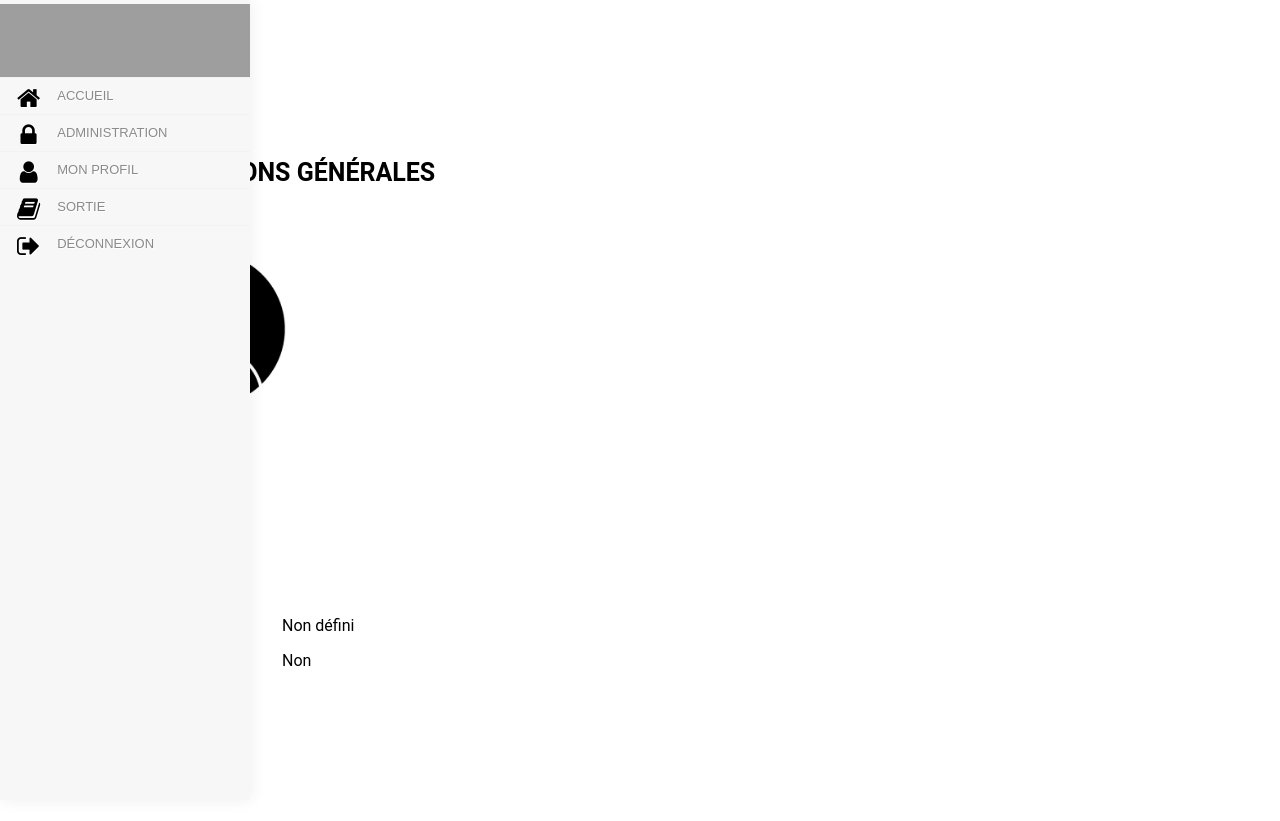
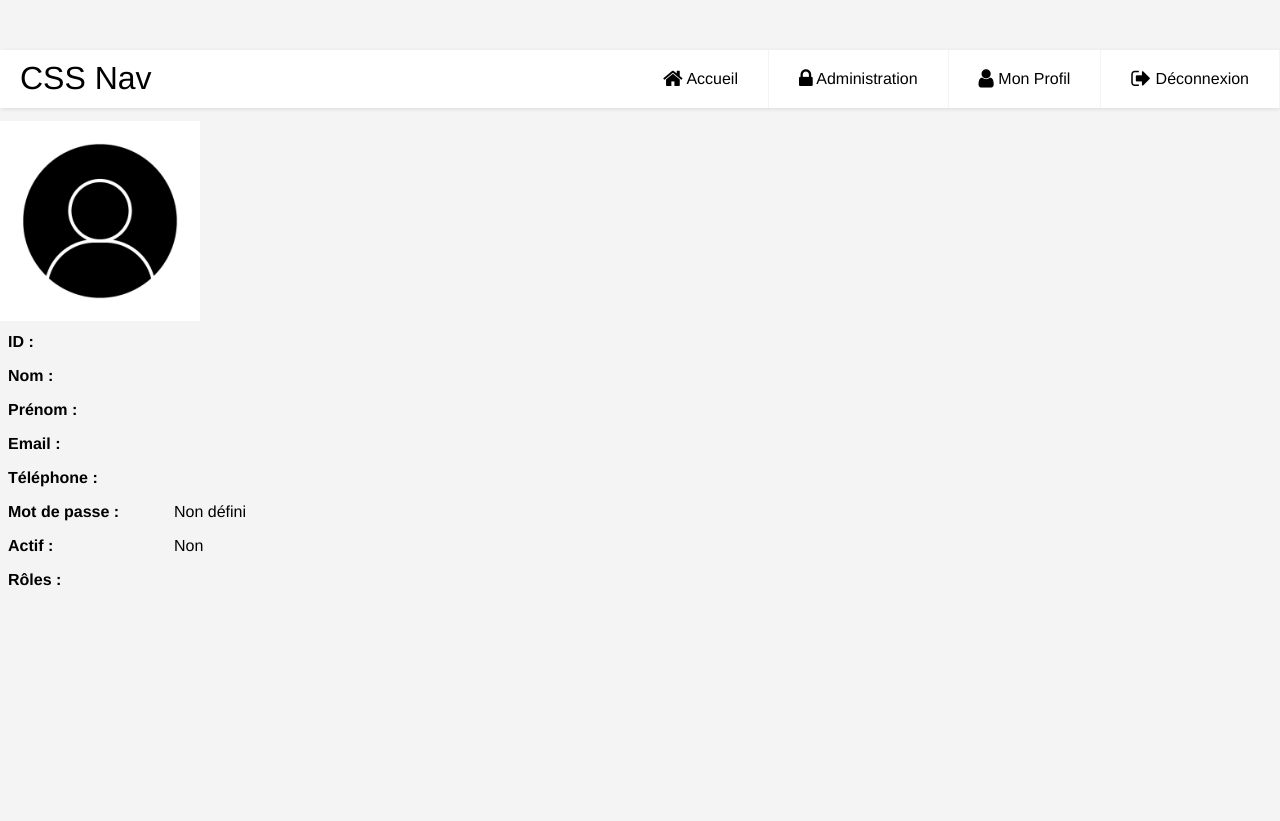
Before and after one commit to amounille/ENIProjetSymfonyReal, a Symfony app: template templates/participant/show.html.twig in a window 1280 px wide. After the commit the page ends 586 px from the top, so only its background shows below. Run offline with Twig, Linux system fonts and the light colour scheme; the template is opened without the code that fills it, so the values that code supplies are empty; some libraries are stand-ins or nearby versions; some web fonts are replaced; grey boxes are pictures that could not be loaded.

Commit message:
twig update

```diff
--- a/templates/base.html.twig
+++ b/templates/base.html.twig
@@ -11,219 +11,145 @@
     {% block stylesheets %}
         {{ encore_entry_link_tags('app') }}
         <style>
-            *{
-                font-family: 'Roboto', sans-serif;
-            }
             body {
-    padding: 100px;
-}
-            .main-menu {
-                display: flex;
-                flex-direction: column;
-                justify-content: center;
-                align-items: center;
+                margin: 0;
+                font-family: Helvetica, sans-serif;
+                background-color: #f4f4f4;
             }
 
-            .settings {
-                height:73px;
-                float:left;
-                background:url( https://s3.postimg.org/bqfooag4z/startific.jpg);
-                background-repeat:no-repeat;
-                width:250px;
-                margin:0px;
-                text-align: center;
-                font-size:20px;
-                font-family: 'Strait', sans-serif;
-
+            a {
+                color: #000;
             }
 
-            .scrollbar
-            {
+            /* header */
 
-                height: 90%;
+            .header {
+                background-color: #fff;
+                box-shadow: 1px 1px 4px 0 rgba(0,0,0,.1);
+                position: fixed;
                 width: 100%;
-                overflow-y: hidden;
-                overflow-x: hidden;
+                z-index: 3;
             }
 
-            .scrollbar:hover
-            {
-
-                height: 90%;
-                width: 100%;
-                overflow-y: scroll;
-                overflow-x: hidden;
+            .header ul {
+                margin: 0;
+                padding: 0;
+                list-style: none;
+                overflow: hidden;
+                background-color: #fff;
             }
 
-            #style-1::-webkit-scrollbar-track
-            {
-                border-radius: 2px;
+            .header li a {
+                display: block;
+                padding: 20px 20px;
+                border-right: 1px solid #f4f4f4;
+                text-decoration: none;
             }
 
-            #style-1::-webkit-scrollbar
-            {
-                width: 5px;
-                background-color: #F7F7F7;
+            .header li a:hover,
+            .header .menu-btn:hover {
+                background-color: #f4f4f4;
             }
 
-            #style-1::-webkit-scrollbar-thumb
-            {
-                border-radius: 10px;
-                -webkit-box-shadow: inset 0 0 6px rgba(0,0,0,.3);
-                background-color: #BFBFBF;
+            .header .logo {
+                display: block;
+                float: left;
+                font-size: 2em;
+                padding: 10px 20px;
+                text-decoration: none;
             }
 
-            .fa-lg {
-                font-size: 1em;
+            /* menu */
 
-            }
-            .fa {
-                color: black;
-                position: relative;
-                display: table-cell;
-                width: 55px;
-                height: 36px;
-                text-align: center;
-                top:12px;
-                font-size:25px;
-
+            .header .menu {
+                clear: both;
+                max-height: 0;
+                transition: max-height .2s ease-out;
             }
 
+            /* menu icon */
 
-
-            .main-menu:hover, nav.main-menu.expanded {
-                width:250px;
-                overflow:hidden;
-                opacity:1;
-
+            .header .menu-icon {
+                cursor: pointer;
+                display: inline-block;
+                float: right;
+                padding: 28px 20px;
+                position: relative;
+                user-select: none;
             }
 
-            .main-menu {
-                background:#F7F7F7;
-                position:absolute;
-                top:0;
-                bottom:0;
-                height:100%;
-                left:0;
-                width:55px;
-                overflow:hidden;
-                -webkit-transition:width .2s linear;
-                transition:width .2s linear;
-                -webkit-transform:translateZ(0) scale(1,1);
-                box-shadow: 1px 0 15px rgba(0, 0, 0, 0.07);
-                opacity:1;
+            .header .menu-icon .navicon {
+                background: #333;
+                display: block;
+                height: 2px;
+                position: relative;
+                transition: background .2s ease-out;
+                width: 18px;
             }
 
-            .main-menu>ul {
-                margin:7px 0;
-
+            .header .menu-icon .navicon:before,
+            .header .menu-icon .navicon:after {
+                background: #333;
+                content: '';
+                display: block;
+                height: 100%;
+                position: absolute;
+                transition: all .2s ease-out;
+                width: 100%;
             }
 
-            .main-menu li {
-                position:relative;
-                display:block;
-                width:250px;
-
-
-
+            .header .menu-icon .navicon:before {
+                top: 5px;
             }
 
-            .main-menu li>a {
-                position:relative;
-                width:255px;
-                display:table;
-                border-collapse:collapse;
-                border-spacing:0;
-                color:#8a8a8a;
-                font-size: 13px;
-                text-decoration:none;
-                -webkit-transform:translateZ(0) scale(1,1);
-                -webkit-transition:all .14s linear;
-                transition:all .14s linear;
-                font-family: 'Strait', sans-serif;
-                border-top:1px solid #f2f2f2;
-
-                text-shadow: 1px 1px 1px  #fff;
+            .header .menu-icon .navicon:after {
+                top: -5px;
             }
 
-            .main-menu .nav-icon {
+            /* menu btn */
 
-                position:relative;
-                display:table-cell;
-                width:55px;
-                height:36px;
-                text-align:center;
-                vertical-align:middle;
-                font-size:18px;
-
+            .header .menu-btn {
+                display: none;
             }
 
-            .main-menu .nav-text  {
-
-                position:relative;
-                display:table-cell;
-                vertical-align:middle;
-                width:190px;
-                font-family: 'Titillium Web', sans-serif;
+            .header .menu-btn:checked ~ .menu {
+                max-height: 240px;
             }
 
-            .main-menu .fb-like {
-
-                left: 180px;
-                position:absolute;
-                top: 15px;
+            .header .menu-btn:checked ~ .menu-icon .navicon {
+                background: transparent;
             }
 
-            .main-menu>ul.logout {
-                position:absolute;
-                left:0;
-                bottom:0;
-
+            .header .menu-btn:checked ~ .menu-icon .navicon:before {
+                transform: rotate(-45deg);
             }
 
-            .no-touch .scrollable.hover {
-                overflow-y:hidden;
-
+            .header .menu-btn:checked ~ .menu-icon .navicon:after {
+                transform: rotate(45deg);
             }
 
-            .no-touch .scrollable.hover:hover {
-                overflow-y:auto;
-                overflow:visible;
-
+            .header .menu-btn:checked ~ .menu-icon:not(.steps) .navicon:before,
+            .header .menu-btn:checked ~ .menu-icon:not(.steps) .navicon:after {
+                top: 0;
             }
 
-            a:hover,a:focus {
-                text-decoration:none;
-                border-left:0px solid #F7F7F7;
+            /* 48em = 768px */
+
+            @media (min-width: 48em) {
+                .header li {
+                    float: left;
                 }
-
-            nav {
-                -webkit-user-select:none;
-                -moz-user-select:none;
-                -ms-user-select:none;
-                -o-user-select:none;
-                user-select:none;
+                .header li a {
+                    padding: 20px 30px;
                 }
-
-            nav ul,nav li {
-                outline:0;
-                margin:0;
-                padding:0;
-                text-transform: uppercase;
+                .header .menu {
+                    clear: none;
+                    float: right;
+                    max-height: none;
                 }
-
-
-            .main-menu li:hover>a,nav.main-menu li.active>a,.dropdown-menu>li>a:hover,.dropdown-menu>li>a:focus,.dropdown-menu>.active>a,.dropdown-menu>.active>a:hover,.dropdown-menu>.active>a:focus,.no-touch .dashboard-page nav.dashboard-menu ul li:hover a,.dashboard-page nav.dashboard-menu ul li.active a {
-                color:#fff;
-                background-color:#6A0DAD;
-                text-shadow: 0px 0px 0px;
+                .header .menu-icon {
+                    display: none;
                 }
-
-            @font-face {
-                font-family: 'Titillium Web';
-                font-style: normal;
-                font-weight: 300;
-                src: local('Titillium WebLight'), local('TitilliumWeb-Light'), url(http://themes.googleusercontent.com/static/fonts/titilliumweb/v2/anMUvcNT0H1YN4FII8wpr24bNCNEoFTpS2BTjF6FB5E.woff) format('woff');
             }
 
         </style>
@@ -231,21 +157,11 @@ body {
 </head>
 <body>
 
-
-
-</div><nav class="main-menu">
-
-
-
-    <div>
-        <a class="logo" href="http://startific.com">
-        </a>
-    </div>
-    <div class="settings"></div>
-    <div class="scrollbar" id="style-1">
-
-        <ul>
-
+<header class="header">
+    <a href="" class="logo">CSS Nav</a>
+    <input class="menu-btn" type="checkbox" id="menu-btn" />
+    <label class="menu-icon" for="menu-btn"><span class="navicon"></span></label>
+    <ul class="menu">
         <li>
             <a href="/">
                 <i class="fa fa-home fa-lg"></i>
@@ -265,14 +181,6 @@ body {
             </a>
         </li>
         <li>
-                <a href="/sortie">
-                    <i class="fa fa-book fa-lg"></i>
-                    <span class="nav-text">Sortie</span>
-                </a>
-            </li>
-
-
-            <li>
             <a href="/logout">
                 <i class="fa fa-sign-out fa-lg"></i>
                 <span class="nav-text">Déconnexion</span>
@@ -280,9 +188,7 @@ body {
         </li>
 
     </ul>
-
-</nav>
-
+</header>
 {% block body %}{% endblock %}
 
 </body>
```
Lines whose indentation alone changed are shown as unchanged.
